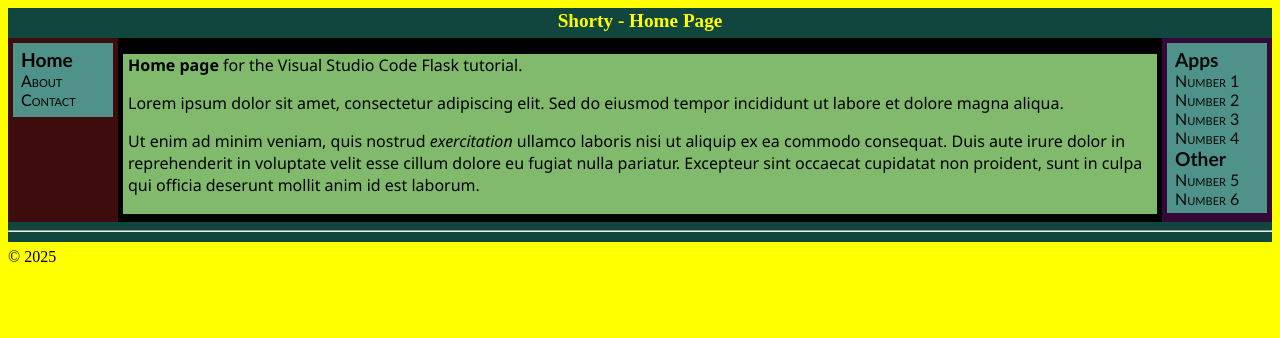
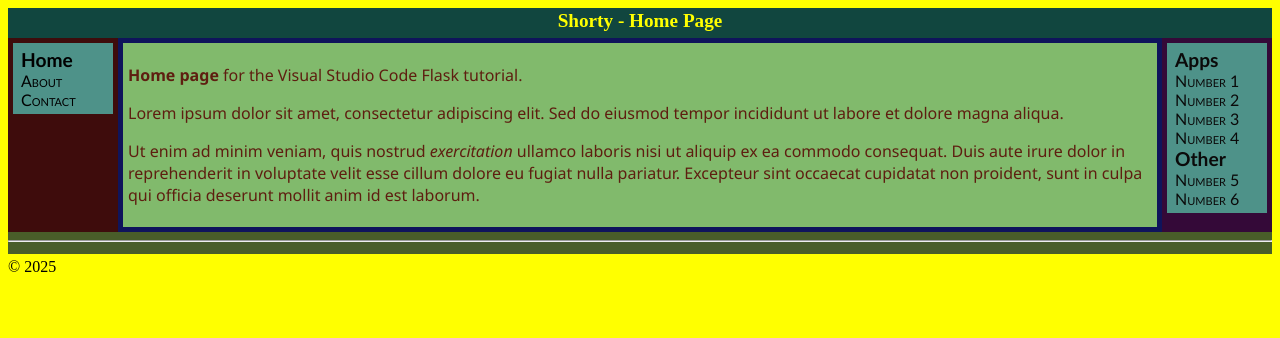
Before and after one commit to PGilm/Shorty, a Flask app: page / in a window 1280 px wide. Shown: the top 338 px of the page. Run offline with Flask 3, Linux system fonts and the light colour scheme.

Commit message:
-250115pg
sag views

```diff
--- a/App/static/site.css
+++ b/App/static/site.css
@@ -8,7 +8,7 @@
     font-size: 1em;
     font-family: 'Trebuchet MS', 'Lucida Sans Unicode', 'Lucida Grande', 'Lucida Sans', Arial, sans-serif;
     color: rgb(0, 0, 0);
-    padding: 5px 5px 8px 5px;
+    padding: 5px 5px 5px 5px;
 }
 
 .navbar a {
@@ -51,12 +51,16 @@
     margin-left: 3px;
 }
 
-.body-content {
-	padding: 0px 2px 2px 5px;
+.main {
+	padding: 5px 5px 5px 5px;
 	/* margin: 0px 0px 0px 0px; */
     font-family:'Segoe UI', Tahoma, Geneva, Verdana, sans-serif;
 	background-color: rgb(129, 186, 108);
     /* clear: both; */
+}
+
+.main p {
+    color: rgb(94, 30, 16);
 }
 
 .hg__header { grid-area: header;
@@ -69,34 +73,35 @@
 		}
 
 .hg__footer { grid-area: footer;
-			  background-color: rgb(17, 70, 63);
+			  background-color: rgb(73, 93, 41);
 }
 
 .hg__main { grid-area: main;
-			background-color: rgb(0, 0, 0);
-			padding: 0px 5px 8px 5px;
+			background-color: rgb(15, 20, 91);
+			padding: 5px 5px 5px 5px;
+			margin-top: 0px;
 }
 
 .hg__left { grid-area: nav;
 		    background-color: rgb(62, 12, 12);
-			padding: 5px 5px 8px 5px;
+			padding: 5px 5px 5px 5px;
 		}
 
 .hg__right { grid-area: app;
 			 background-color: rgb(52, 9, 56);
-			 padding: 5px 5px 8px 5px;
+			 padding: 5px 5px 5px 5px;
 		}
 
 .hg {
 	display: grid;
 	grid-template-areas: "header header header"
-	                     "nav main app"
+	                     " nav    main   app"
 	                     "footer footer footer";
 	grid-template-columns: 110px 1fr 110px;
 	grid-template-rows: 30px
-						1fr
-						20px;
-	min-height: 20vh;
+						max-content /* 1fr */
+						22px;
+	/* min-height: 20vh; */
 	background-color: rgb(255, 255, 0);
 }
 
@@ -110,7 +115,7 @@
 		grid-template-columns: 100%;
 		grid-template-rows: 30px
 							max-content
-							1fr
+							max-content	/* 1fr */
 							max-content
 							22px;
 	}
--- a/App/templates/layout.html
+++ b/App/templates/layout.html
@@ -10,7 +10,7 @@
         <header class="hg__header">{% block header %}{% endblock %}
         </header>
         <main class="hg__main">
-            <div class="body-content">
+            <div class="main">
                 {% block content %}
                 {% endblock %}
             </div>
```
